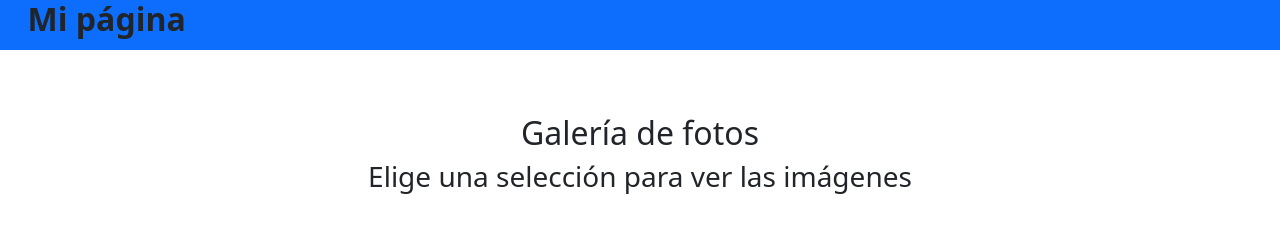
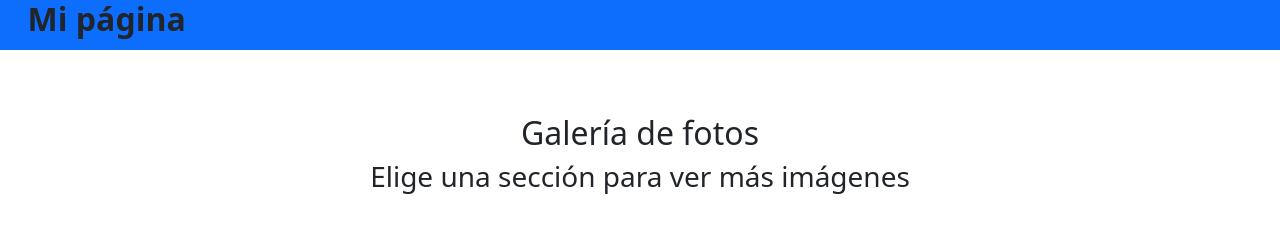
Before and after one commit to dannnnnm/dannnnnm.github.io, a plain HTML site: page bootstrap.html in a window 1280 px wide. Shown: the top 250 px of the page. Drawn offline with nearby package versions, Linux system fonts and the light colour scheme.

Commit message:
fix typo

```diff
--- a/bootstrap.html
+++ b/bootstrap.html
@@ -27,7 +27,7 @@
         </div>
         <div class="row">
             <h3>
-                Elige una selección para ver las imágenes
+                Elige una sección para ver más imágenes
             </h3>
         </div>
 
```
